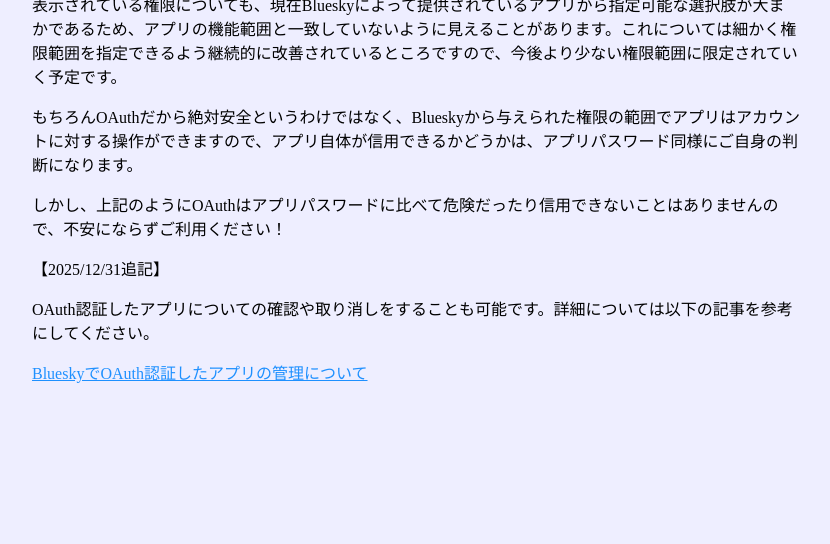
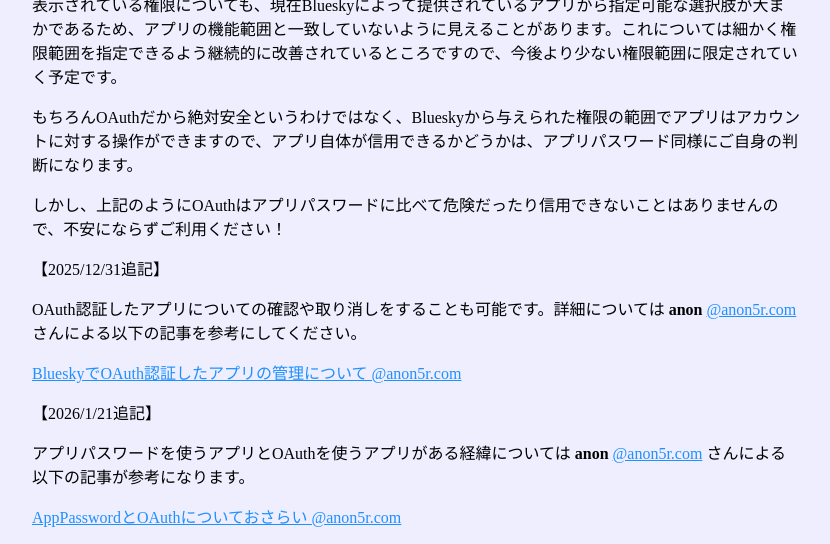
Before and after one commit to bills-appworks/bsky-misc, a Jekyll site: the page built from OAuth-and-AppPassword/index.md, in a window 1280 px wide and 900 px high, scrolled down 2719 px, cut to the strip 356-900 px from the top of the window. Shown: the whole strip, without its empty margins (224-1054 px from the left). Built offline with Jekyll 4.4.1, drawn with Linux system fonts in a browser that asks for light colours; our own code applies the rules of GitHub Pages for plain Markdown files; before the commit the page ends 3475 px from its top, so only the background shows below that.

Commit message:
OAuthとアプリパスワードに関する記事の関連リンクを追加・補足

```diff
--- a/OAuth-and-AppPassword/index.md
+++ b/OAuth-and-AppPassword/index.md
@@ -63,6 +63,12 @@ OAuth認証画面ではアプリに対して与える権限が表示されるた
 
 【2025/12/31追記】
 
-OAuth認証したアプリについての確認や取り消しをすることも可能です。詳細については以下の記事を参考にしてください。
+OAuth認証したアプリについての確認や取り消しをすることも可能です。詳細については **anon** [@anon5r.com](https://bsky.app/profile/did:plc:c22jdrqhoajyj5ca7e56a3ke) さんによる以下の記事を参考にしてください。
 
-[BlueskyでOAuth認証したアプリの管理について](https://whtwnd.com/anon5r.com/3mb7a3swfrq2v)
+[BlueskyでOAuth認証したアプリの管理について @anon5r.com](https://whtwnd.com/anon5r.com/3mb7a3swfrq2v)
+
+【2026/1/21追記】
+
+アプリパスワードを使うアプリとOAuthを使うアプリがある経緯については **anon** [@anon5r.com](https://bsky.app/profile/did:plc:c22jdrqhoajyj5ca7e56a3ke) さんによる以下の記事が参考になります。
+
+[AppPasswordとOAuthについておさらい @anon5r.com](https://whtwnd.com/anon5r.com/3mchzlxdo222p)
```
Also changed, not shown: OAuth-and-AppPassword/en/index.md (+8 -1 lines).
